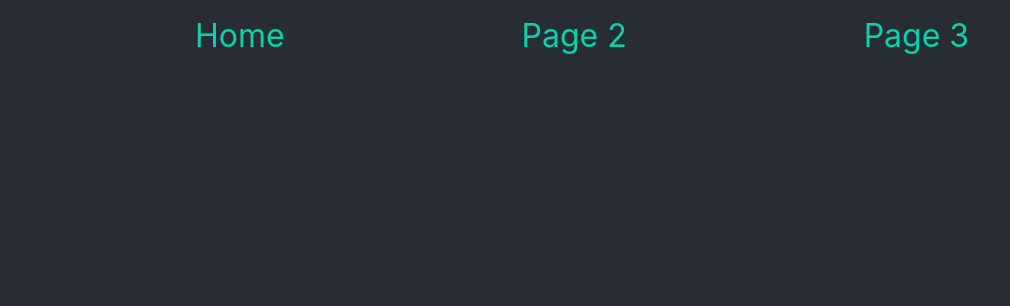
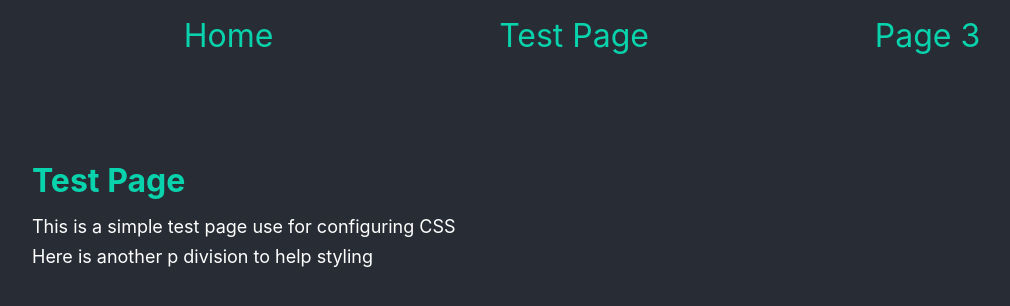
Before and after one commit to MarkoniusDev/react-playground-mark, a React (Create React App) app: page /TestPage in a window 1280 px wide. Shown: the top 306 px of the page, without its empty margins (58-1068 px from the left). Built offline with nearby package versions, Linux system fonts and the light colour scheme.

Commit message:
:sparkles: :lipstick: Add a test page + some styling

```diff
--- a/src/App.css
+++ b/src/App.css
@@ -57,4 +57,17 @@
 .Page {
   background-color: #282c34;
   color: white;
+  text-align: left;
+  margin: 5em;
+  font-size: large;
 }
+
+.Page h1 {
+  color: #09d3ac;
+  font-size: xx-large;
+  margin: 0.5em 0;
+}
+
+.Page p {
+  margin: 0 0 0.5em;
+}
--- /dev/null
+++ b/src/pages/TestPage.tsx
@@ -0,0 +1,13 @@
+import React from 'react';
+
+const TestPage: React.FC = () => {
+  return(
+    <main className="Page">
+      <h1>Test Page</h1>
+      <p>This is a simple test page use for configuring CSS</p>
+      <p>Here is another p division to help styling</p>
+    </main>
+  )
+}
+
+export default TestPage
--- a/src/router/Router.tsx
+++ b/src/router/Router.tsx
@@ -5,8 +5,11 @@ import {
   Route,
   Link
 } from 'react-router-dom';
+
 import '../App.css';
+
 import Home from '../pages/Home';
+import TestPage from '../pages/TestPage';
 
 const Router: React.FC = () => {
   return(
@@ -16,7 +19,7 @@ const Router: React.FC = () => {
           <nav className="Nav">
             <ul className="Nav-links">
               <li><Link to='/' className="Nav-link">Home</Link></li>
-              <li><Link to='/page2' className="Nav-link">Page 2</Link></li>
+              <li><Link to='/TestPage' className="Nav-link">Test Page</Link></li>
               <li><Link to='/page3' className="Nav-link">Page 3</Link></li>
             </ul>
           </nav>
@@ -25,8 +28,8 @@ const Router: React.FC = () => {
           <Route exact path='/'>
             <Home />
           </Route>
-          <Route path='/page2'>
-            <h1>Page 2</h1>
+          <Route path='/TestPage'>
+            <TestPage />
           </Route>
           <Route path='/page3'>
             <h1>Page 3</h1>
```
